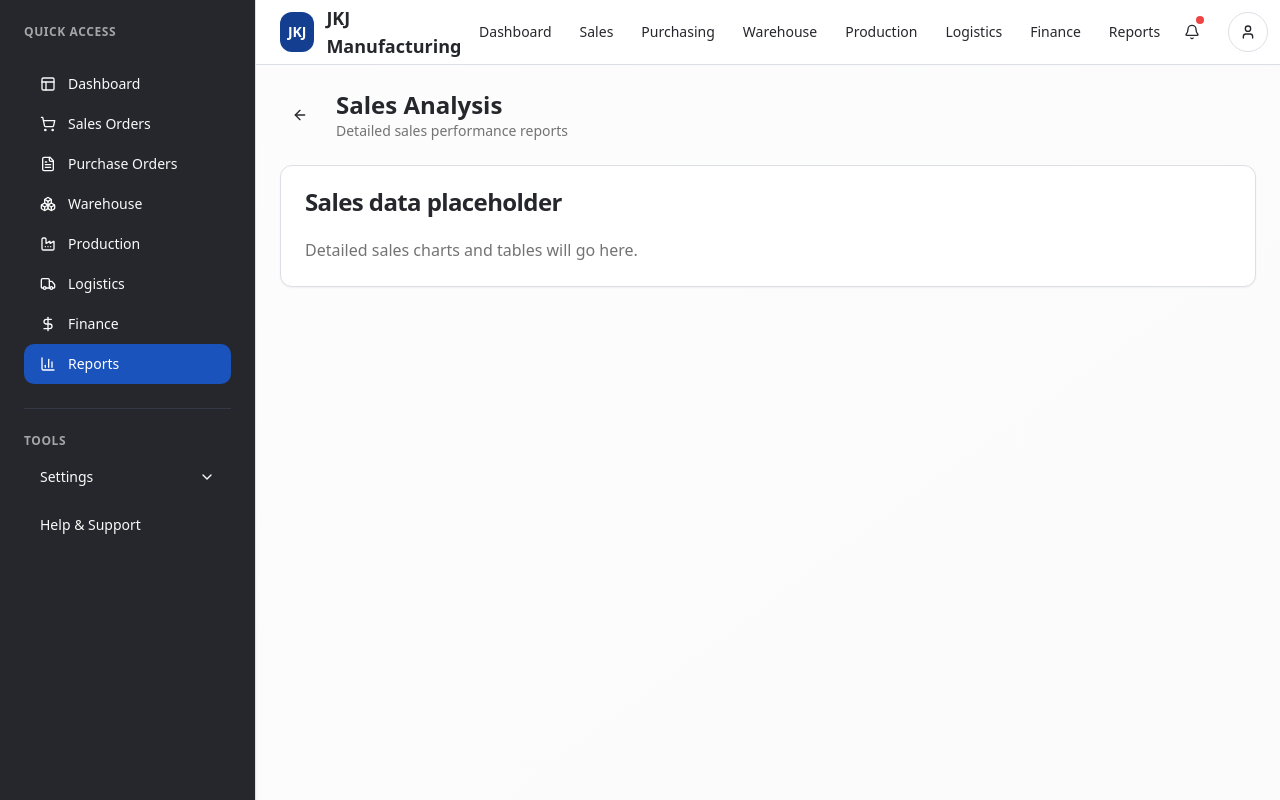
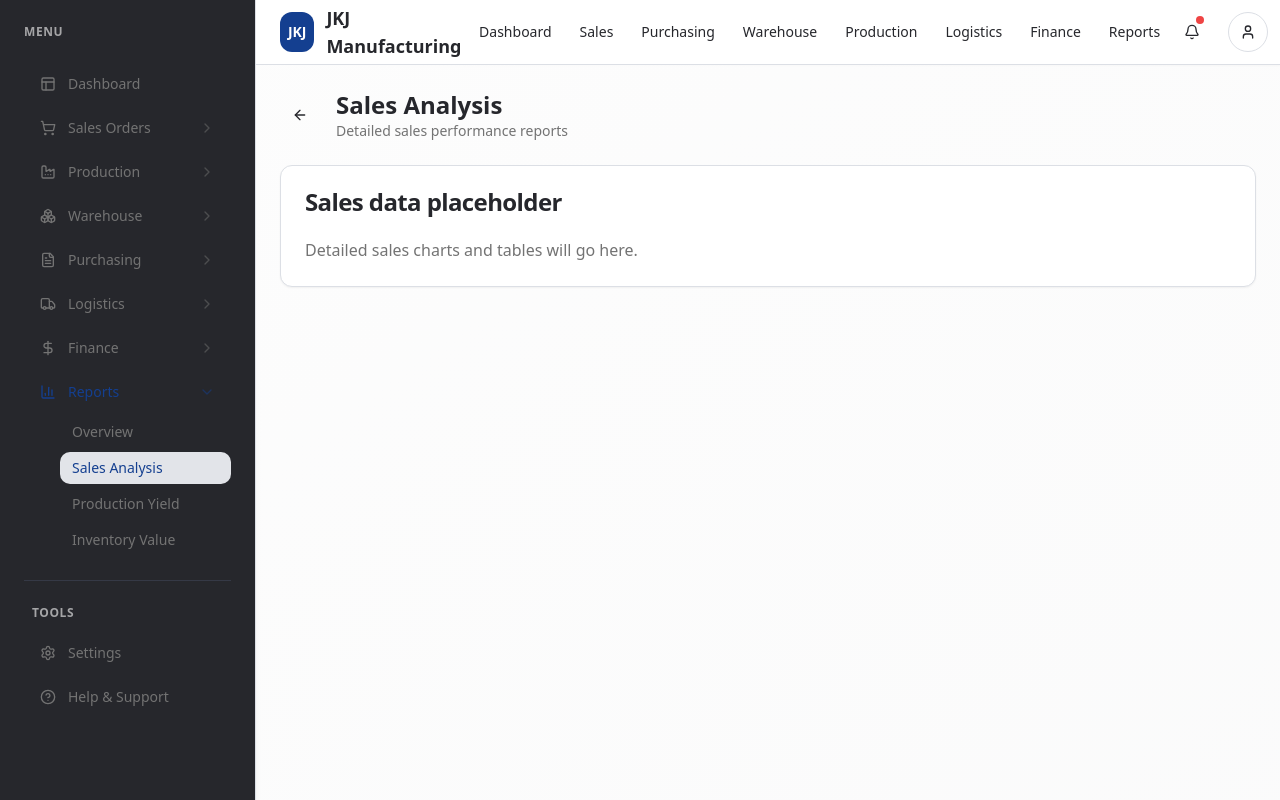
Before and after one commit to batalngantuk/jkj, a Next.js app: page /reports/sales in a window 1280 px wide. Built offline with nearby package versions, Linux system fonts and the light colour scheme.

Commit message:
feat: Add collapsible sub-menus to Sidebar

```diff
--- a/components/sidebar.tsx
+++ b/components/sidebar.tsx
@@ -1,5 +1,6 @@
 'use client'
 
+import React, { useState, useEffect } from 'react'
 import Link from 'next/link'
 import { usePathname } from 'next/navigation'
 import {
@@ -12,50 +13,192 @@ import {
   DollarSign,
   BarChart3,
   ChevronDown,
+  ChevronRight,
+  Settings,
+  HelpCircle
 } from 'lucide-react'
 import { Button } from '@/components/ui/button'
+import {
+  Collapsible,
+  CollapsibleContent,
+  CollapsibleTrigger,
+} from "@/components/ui/collapsible"
 
 export default function Sidebar() {
   const pathname = usePathname()
+  const [openItems, setOpenItems] = useState<string[]>([])
+
+  // Auto-expand based on active path
+  useEffect(() => {
+    menuItems.forEach(item => {
+      if (item.subItems && item.subItems.some(sub => pathname.startsWith(sub.href))) {
+        setOpenItems(prev => prev.includes(item.label) ? prev : [...prev, item.label])
+      }
+    })
+  }, [pathname])
+
+  const toggleItem = (label: string) => {
+    setOpenItems(prev =>
+      prev.includes(label)
+        ? prev.filter(item => item !== label)
+        : [...prev, label]
+    )
+  }
 
   const menuItems = [
     { icon: Layout, label: 'Dashboard', href: '/' },
-    { icon: ShoppingCart, label: 'Sales Orders', href: '/sales' },
-    { icon: FileText, label: 'Purchase Orders', href: '/purchasing' },
-    { icon: Boxes, label: 'Warehouse', href: '/warehouse' },
-    { icon: Factory, label: 'Production', href: '/production' },
-    { icon: Truck, label: 'Logistics', href: '/logistics' },
-    { icon: DollarSign, label: 'Finance', href: '/finance' },
-    { icon: BarChart3, label: 'Reports', href: '/reports' },
+    {
+      icon: ShoppingCart,
+      label: 'Sales Orders',
+      href: '/sales',
+      subItems: [
+        { label: 'All Orders', href: '/sales' },
+        { label: 'Create Order', href: '/sales/create' },
+      ]
+    },
+    {
+      icon: Factory,
+      label: 'Production',
+      href: '/production',
+      subItems: [
+        { label: 'Dashboard', href: '/production' },
+        { label: 'Planning', href: '/production/planning' },
+        { label: 'Work Orders', href: '/production/wo' },
+      ]
+    },
+    {
+      icon: Boxes,
+      label: 'Warehouse',
+      href: '/warehouse',
+      subItems: [
+        { label: 'Dashboard', href: '/warehouse' },
+        { label: 'Inbound / Receiving', href: '/warehouse/inbound' },
+        { label: 'Outbound / Shipping', href: '/warehouse/outbound' },
+      ]
+    },
+    {
+      icon: FileText,
+      label: 'Purchasing',
+      href: '/purchasing',
+      subItems: [
+        { label: 'Dashboard', href: '/purchasing' },
+        { label: 'Suppliers', href: '/purchasing/suppliers' },
+        { label: 'Purchase Orders', href: '/purchasing/po' },
+      ]
+    },
+    {
+      icon: Truck,
+      label: 'Logistics',
+      href: '/logistics',
+      subItems: [
+        { label: 'Dashboard', href: '/logistics' },
+        { label: 'Fleet Management', href: '/logistics/fleet' },
+        { label: 'Shipments', href: '/logistics/shipments' },
+      ]
+    },
+    {
+      icon: DollarSign,
+      label: 'Finance',
+      href: '/finance',
+      subItems: [
+        { label: 'Dashboard', href: '/finance' },
+        { label: 'Invoices & Bills', href: '/finance/invoices' },
+        { label: 'Financial Reports', href: '/finance/reports' },
+      ]
+    },
+    {
+      icon: BarChart3,
+      label: 'Reports',
+      href: '/reports',
+      subItems: [
+        { label: 'Overview', href: '/reports' },
+        { label: 'Sales Analysis', href: '/reports/sales' },
+        { label: 'Production Yield', href: '/reports/production' },
+        { label: 'Inventory Value', href: '/reports/inventory' },
+      ]
+    },
   ]
 
   return (
-    <div className="w-64 border-r border-border bg-sidebar text-sidebar-foreground shadow-md">
+    <div className="w-64 border-r border-border bg-sidebar text-sidebar-foreground shadow-md h-screen overflow-y-auto">
       {/* Sidebar Content */}
       <div className="flex flex-col gap-6 p-6">
         {/* Header */}
         <div>
           <h3 className="text-xs font-semibold uppercase tracking-wider text-sidebar-foreground/60">
-            Quick Access
+            Menu
           </h3>
         </div>
 
         {/* Menu Items */}
-        <nav className="space-y-2">
+        <nav className="space-y-1">
           {menuItems.map((item) => {
             const Icon = item.icon
+            const isOpen = openItems.includes(item.label)
             const isActive = item.href === '/'
               ? pathname === '/'
               : pathname.startsWith(item.href)
 
+            const hasSubItems = item.subItems && item.subItems.length > 0
+
+            if (hasSubItems) {
+                return (
+                    <Collapsible
+                        key={item.label}
+                        open={isOpen}
+                        onOpenChange={() => toggleItem(item.label)}
+                        className="w-full"
+                    >
+                        <CollapsibleTrigger asChild>
+                             <Button
+                                variant="ghost"
+                                className={`w-full justify-between group ${
+                                    isActive ? 'text-primary font-medium' : 'text-muted-foreground'
+                                }`}
+                             >
+                                <div className="flex items-center gap-3">
+                                    <Icon className="h-4 w-4" />
+                                    <span>{item.label}</span>
+                                </div>
+                                {isOpen ? (
+                                    <ChevronDown className="h-3 w-3 opacity-50" />
+                                ) : (
+                                    <ChevronRight className="h-3 w-3 opacity-50" />
+                                )}
+                             </Button>
+                        </CollapsibleTrigger>
+                        <CollapsibleContent className="pl-9 space-y-1 pt-1">
+                            {item.subItems?.map((sub) => {
+                                const isSubActive = pathname === sub.href
+                                return (
+                                    <Link key={sub.href} href={sub.href} className="block">
+                                        <Button
+                                            variant="ghost"
+                                            size="sm"
+                                            className={`w-full justify-start h-8 text-sm ${
+                                                isSubActive
+                                                    ? 'bg-secondary text-primary font-medium'
+                                                    : 'text-muted-foreground hover:text-foreground'
+                                            }`}
+                                        >
+                                            {sub.label}
+                                        </Button>
+                                    </Link>
+                                )
+                            })}
+                        </CollapsibleContent>
+                    </Collapsible>
+                )
+            }
+
             return (
               <Link key={item.label} href={item.href}>
                 <Button
-                  variant={isActive ? 'default' : 'ghost'}
+                  variant={isActive ? 'secondary' : 'ghost'}
                   className={`w-full justify-start gap-3 ${
                     isActive
-                      ? 'bg-sidebar-primary text-sidebar-primary-foreground hover:bg-sidebar-primary'
-                      : 'text-sidebar-foreground hover:bg-sidebar-accent'
+                      ? 'bg-secondary text-primary font-medium'
+                      : 'text-muted-foreground hover:text-foreground'
                   }`}
                 >
                   <Icon className="h-4 w-4" />
@@ -69,23 +212,24 @@ export default function Sidebar() {
         {/* Divider */}
         <div className="border-t border-sidebar-border"></div>
 
-        {/* Additional Section */}
-        <div className="space-y-2">
-          <h3 className="text-xs font-semibold uppercase tracking-wider text-sidebar-foreground/60">
+        {/* Tools Section */}
+        <div className="space-y-1">
+          <h3 className="text-xs font-semibold uppercase tracking-wider text-sidebar-foreground/60 mb-2 px-2">
             Tools
           </h3>
           <Button
             variant="ghost"
-            className="w-full justify-between text-sidebar-foreground hover:bg-sidebar-accent"
+            className="w-full justify-start gap-3 text-muted-foreground"
           >
+            <Settings className="h-4 w-4" />
             <span>Settings</span>
-            <ChevronDown className="h-4 w-4" />
           </Button>
           <Button
             variant="ghost"
-            className="w-full justify-start text-sidebar-foreground hover:bg-sidebar-accent"
+            className="w-full justify-start gap-3 text-muted-foreground"
           >
-            Help & Support
+            <HelpCircle className="h-4 w-4" />
+            <span>Help & Support</span>
           </Button>
         </div>
       </div>
```
